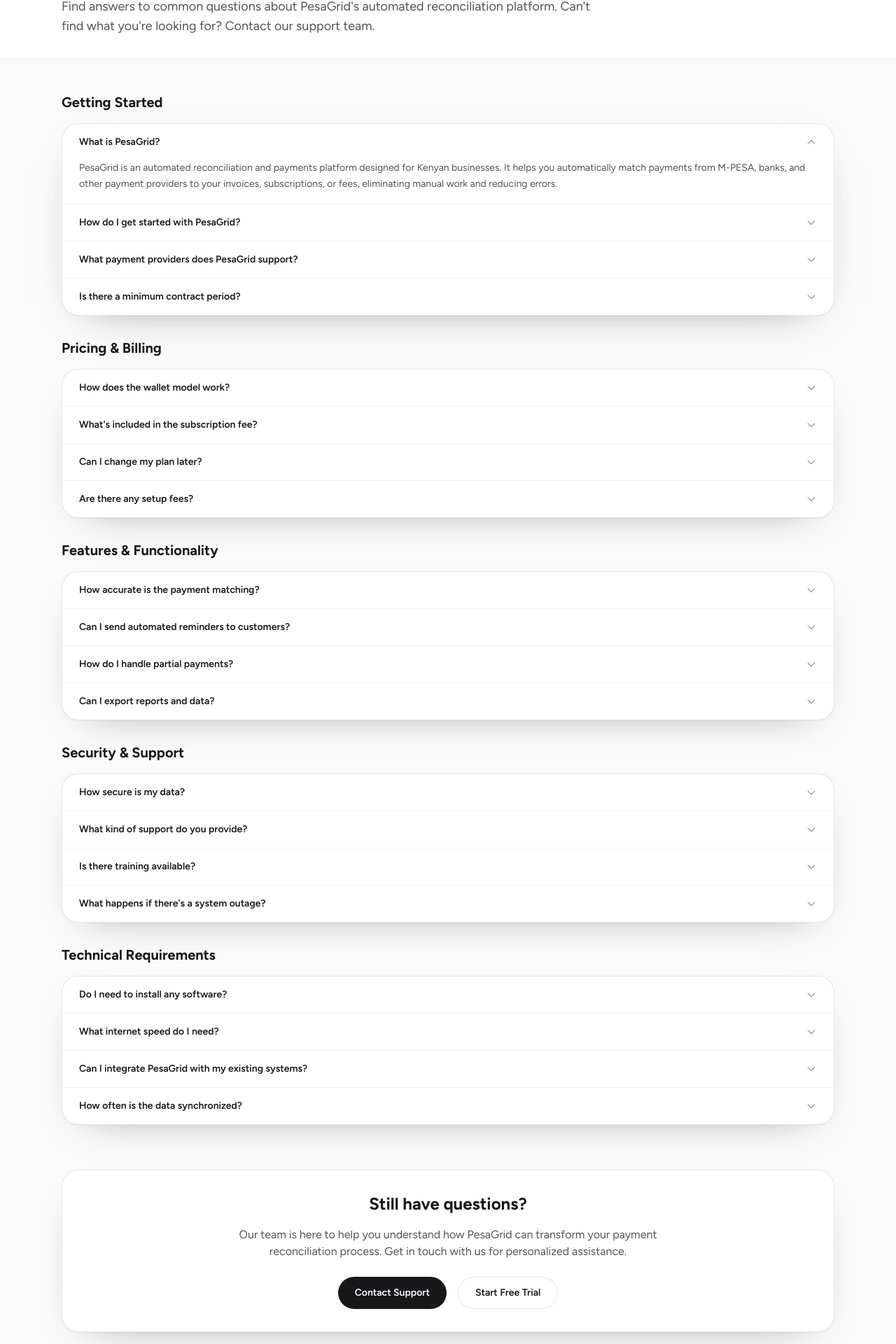
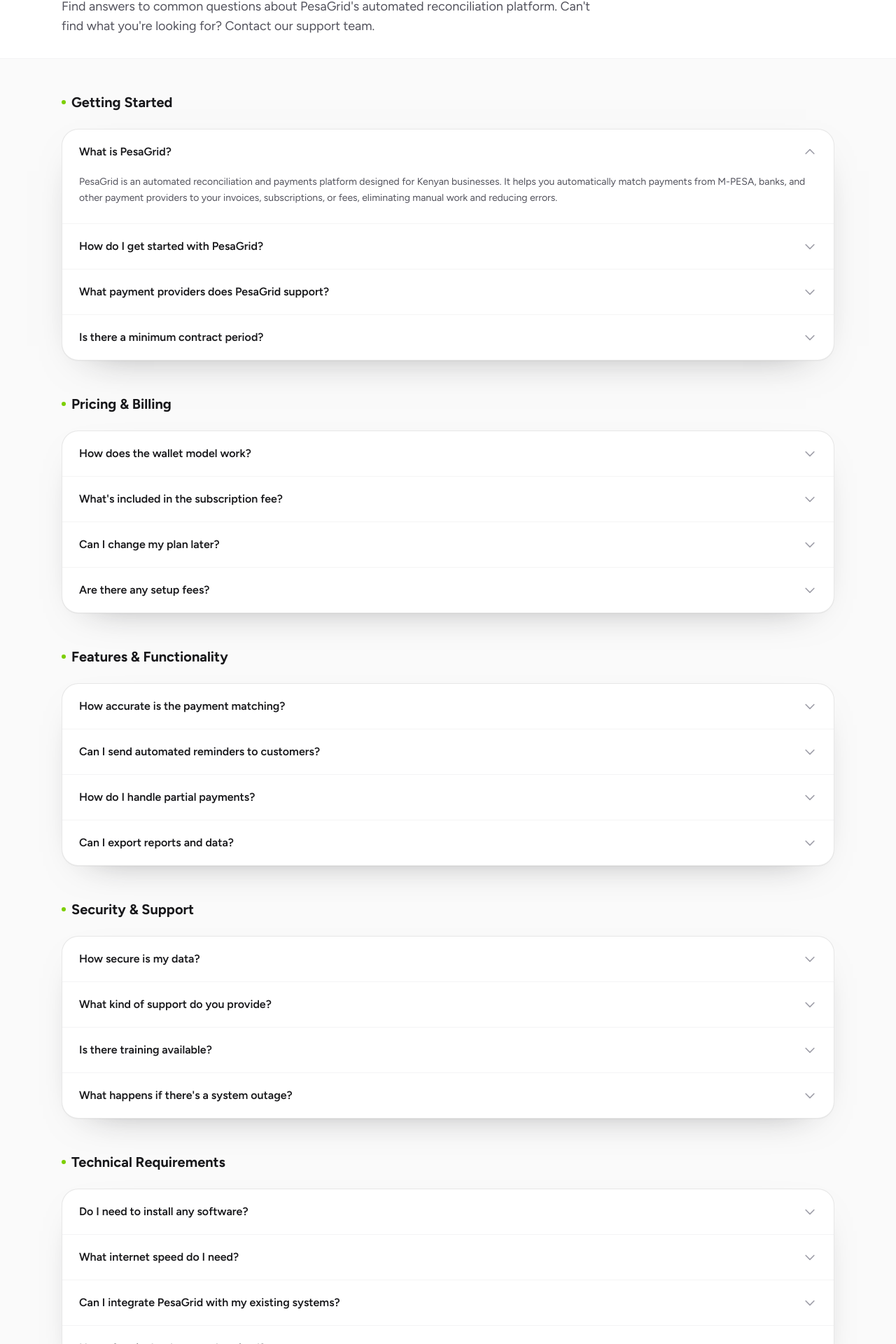
Before and after one commit to eslieh/pesagrid-client, a Next.js app: page /faq in a window 1280 px wide. Shown: the part 133-2053 px from the top of the page at 70% size. Built offline with nearby package versions, Linux system fonts and the light colour scheme.

Commit message:
feat: create stemap

```diff
--- a/app/auth/login/page.js
+++ b/app/auth/login/page.js
@@ -1,4 +1,9 @@
 import LoginPage from "../../pesagrid/components/Login";
+
+export const metadata = {
+  title: "Sign In | PesaGrid",
+  description: "Sign in to your PesaGrid account to manage automated reconciliations, view collections, and track business cash flow.",
+};
 
 export default function Page() {
   return <LoginPage />;
--- a/app/auth/register/page.js
+++ b/app/auth/register/page.js
@@ -1,4 +1,9 @@
 import RegisterPage from "../../pesagrid/components/Register";
+
+export const metadata = {
+  title: "Get Started | PesaGrid",
+  description: "Create your PesaGrid account today and start automating your business reconciliation across M-PESA and bank transfers.",
+};
 
 export default function Page() {
   return <RegisterPage />;
--- /dev/null
+++ b/app/faq/FAQClient.js
@@ -0,0 +1,106 @@
+"use client";
+
+import { motion } from "framer-motion";
+import { useState } from "react";
+
+function Card({ className = "", children }) {
+  return (
+    <div
+      className={[
+        "rounded-3xl border border-zinc-900/10 bg-white shadow-[0_1px_0_0_rgba(24,24,27,0.04),0_20px_60px_-40px_rgba(24,24,27,0.55)]",
+        className,
+      ].join(" ")}
+    >
+      {children}
+    </div>
+  );
+}
+
+function FAQItem({ question, answer, isOpen, onToggle }) {
+  return (
+    <div className="border-b border-zinc-100 last:border-b-0">
+      <button
+        onClick={onToggle}
+        className="w-full px-6 py-5 text-left flex items-center justify-between hover:bg-zinc-50 transition-colors group"
+      >
+        <h3 className="text-base font-semibold text-zinc-900 group-hover:text-lime-600 transition-colors">
+          {question}
+        </h3>
+        <motion.svg
+          animate={{ rotate: isOpen ? 180 : 0 }}
+          className="h-5 w-5 text-zinc-400 flex-shrink-0 ml-4"
+          fill="none"
+          viewBox="0 0 24 24"
+          stroke="currentColor"
+        >
+          <path
+            strokeLinecap="round"
+            strokeLinejoin="round"
+            strokeWidth={2}
+            d="M19 9l-7 7-7-7"
+          />
+        </motion.svg>
+      </button>
+      <motion.div
+        initial={{ height: 0, opacity: 0 }}
+        animate={{
+          height: isOpen ? "auto" : 0,
+          opacity: isOpen ? 1 : 0
+        }}
+        transition={{ duration: 0.3, ease: [0.22, 1, 0.36, 1] }}
+        className="overflow-hidden"
+      >
+        <div className="px-6 pb-6 text-sm text-zinc-600 leading-relaxed">
+          {answer}
+        </div>
+      </motion.div>
+    </div>
+  );
+}
+
+export default function FAQClient({ faqCategories }) {
+  const [openItems, setOpenItems] = useState(new Set([0]));
+
+  const toggleItem = (index) => {
+    const newOpenItems = new Set(openItems);
+    if (newOpenItems.has(index)) {
+      newOpenItems.delete(index);
+    } else {
+      newOpenItems.add(index);
+    }
+    setOpenItems(newOpenItems);
+  };
+
+  return (
+    <div className="grid gap-12">
+      {faqCategories.map((category, categoryIndex) => (
+        <motion.div
+          key={category.title}
+          initial={{ opacity: 0, y: 20 }}
+          whileInView={{ opacity: 1, y: 0 }}
+          viewport={{ once: true }}
+          transition={{ duration: 0.5, delay: categoryIndex * 0.1 }}
+        >
+          <h2 className="text-xl font-bold text-zinc-900 mb-6 flex items-center gap-2">
+            <span className="h-1.5 w-1.5 rounded-full bg-lime-500" />
+            {category.title}
+          </h2>
+          <Card className="divide-y divide-zinc-100">
+            {category.questions.map((item, questionIndex) => {
+              const globalIndex = categoryIndex * 100 + questionIndex;
+              return (
+                <FAQItem
+                  key={globalIndex}
+                  question={item.question}
+                  answer={item.answer}
+                  isOpen={openItems.has(globalIndex)}
+                  onToggle={() => toggleItem(globalIndex)}
+                />
+              );
+            })}
+          </Card>
+        </motion.div>
+      ))}
+    </div>
+  );
+}
--- a/app/faq/page.js
+++ b/app/faq/page.js
@@ -1,73 +1,24 @@
-"use client";
+import Link from "next/link";
+import FAQClient from "./FAQClient";
 
-import { motion } from "framer-motion";
-import Link from "next/link";
-import { useState } from "react";
-
-function Card({ className = "", children }) {
-  return (
-    <div
-      className={[
-        "rounded-3xl border border-zinc-900/10 bg-white shadow-[0_1px_0_0_rgba(24,24,27,0.04),0_20px_60px_-40px_rgba(24,24,27,0.55)]",
-        className,
-      ].join(" ")}
-    >
-      {children}
-    </div>
-  );
-}
-
-function FAQItem({ question, answer, isOpen, onToggle }) {
-  return (
-    <div className="border-b border-zinc-100 last:border-b-0">
-      <button
-        onClick={onToggle}
-        className="w-full px-6 py-4 text-left flex items-center justify-between hover:bg-zinc-50 transition-colors"
-      >
-        <span className="text-sm font-semibold text-zinc-900">{question}</span>
-        <motion.svg
-          animate={{ rotate: isOpen ? 180 : 0 }}
-          className="h-4 w-4 text-zinc-400 flex-shrink-0"
-          fill="none"
-          viewBox="0 0 24 24"
-          stroke="currentColor"
-        >
-          <path
-            strokeLinecap="round"
-            strokeLinejoin="round"
-            strokeWidth={2}
-            d="M19 9l-7 7-7-7"
-          />
-        </motion.svg>
-      </button>
-      <motion.div
-        initial={{ height: 0, opacity: 0 }}
-        animate={{
-          height: isOpen ? "auto" : 0,
-          opacity: isOpen ? 1 : 0
-        }}
-        transition={{ duration: 0.3, ease: "easeInOut" }}
-        className="overflow-hidden"
-      >
-        <div className="px-6 pb-4 text-sm text-zinc-600 leading-relaxed">
-          {answer}
-        </div>
-      </motion.div>
-    </div>
-  );
-}
-
-export default function FAQ() {
-  const [openItems, setOpenItems] = useState(new Set([0])); // Open first item by default
-
-  const toggleItem = (index) => {
-    const newOpenItems = new Set(openItems);
-    if (newOpenItems.has(index)) {
-      newOpenItems.delete(index);
-    } else {
-      newOpenItems.add(index);
-    }
-    setOpenItems(newOpenItems);
+export const metadata = {
+  title: "Frequently Asked Questions | PesaGrid",
+  description:
+    "Find answers to common questions about PesaGrid's automated reconciliation platform. Learn how we automate M-PESA and bank matching for Kenyan businesses.",
+  keywords: [
+    "PesaGrid FAQ",
+    "automated reconciliation Kenya",
+    "M-PESA automation",
+    "payment matching support",
+    "fintech Kenya support",
+    "business payments Kenya",
+  ],
+  openGraph: {
+    title: "PesaGrid FAQ | Automated Reconciliation Support",
+    description: "Got questions? We've got answers about PesaGrid's reconciliation platform built for Kenya.",
+    url: "https://pesagrid.co.ke/faq",
+    type: "website",
+  },
 };
 
 const faqCategories = [
@@ -178,8 +129,53 @@
   }
 ];
 
+export default function FAQ() {
+  const baseUrl = "https://pesagrid.co.ke";
+  const breadcrumbSchema = {
+    "@context": "https://schema.org",
+    "@type": "BreadcrumbList",
+    "itemListElement": [
+      {
+        "@type": "ListItem",
+        "position": 1,
+        "name": "Home",
+        "item": baseUrl
+      },
+      {
+        "@type": "ListItem",
+        "position": 2,
+        "name": "FAQ",
+        "item": `${baseUrl}/faq`
+      }
+    ]
+  };
+
+  const jsonLd = {
+    "@context": "https://schema.org",
+    "@type": "FAQPage",
+    "mainEntity": faqCategories.flatMap((cat) =>
+      cat.questions.map((q) => ({
+        "@type": "Question",
+        "name": q.question,
+        "acceptedAnswer": {
+          "@type": "Answer",
+          "text": q.answer,
+        },
+      }))
+    ),
+  };
+
   return (
     <div className="min-h-screen bg-zinc-50">
+      <script
+        type="application/ld+json"
+        dangerouslySetInnerHTML={{ __html: JSON.stringify(breadcrumbSchema) }}
+      />
+      <script
+        type="application/ld+json"
+        dangerouslySetInnerHTML={{ __html: JSON.stringify(jsonLd) }}
+      />
+
       {/* Header */}
       <div className="bg-white border-b border-zinc-100">
         <div className="mx-auto max-w-6xl px-6 py-8">
@@ -193,61 +189,25 @@
             Back to Home
           </Link>
 
-          <motion.div
-            initial={{ opacity: 0, y: 20 }}
-            animate={{ opacity: 1, y: 0 }}
-            transition={{ duration: 0.5 }}
-          >
+          <div>
             <h1 className="text-3xl font-bold text-zinc-900 mb-4">
               Frequently Asked Questions
             </h1>
             <p className="text-lg text-zinc-600 max-w-3xl">
-              Find answers to common questions about PesaGrid's automated reconciliation platform.
-              Can't find what you're looking for? Contact our support team.
+              Find answers to common questions about PesaGrid&apos;s automated reconciliation platform.
+              Can&apos;t find what you&apos;re looking for? Contact our support team.
             </p>
-          </motion.div>
+          </div>
         </div>
       </div>
 
       {/* FAQ Content */}
       <div className="mx-auto max-w-6xl px-6 py-12">
-        <div className="grid gap-8">
-          {faqCategories.map((category, categoryIndex) => (
-            <motion.div
-              key={category.title}
-              initial={{ opacity: 0, y: 20 }}
-              animate={{ opacity: 1, y: 0 }}
-              transition={{ duration: 0.5, delay: categoryIndex * 0.1 }}
-            >
-              <h2 className="text-xl font-bold text-zinc-900 mb-4">
-                {category.title}
-              </h2>
-              <Card className="divide-y divide-zinc-100">
-                {category.questions.map((item, questionIndex) => {
-                  const globalIndex = categoryIndex * 100 + questionIndex;
-                  return (
-                    <FAQItem
-                      key={globalIndex}
-                      question={item.question}
-                      answer={item.answer}
-                      isOpen={openItems.has(globalIndex)}
-                      onToggle={() => toggleItem(globalIndex)}
-                    />
-                  );
-                })}
-              </Card>
-            </motion.div>
-          ))}
-        </div>
+        <FAQClient faqCategories={faqCategories} />
 
         {/* CTA Section */}
-        <motion.div
-          initial={{ opacity: 0, y: 20 }}
-          animate={{ opacity: 1, y: 0 }}
-          transition={{ duration: 0.5, delay: 0.6 }}
-          className="mt-16 text-center"
-        >
-          <Card className="p-8">
+        <div className="mt-16 text-center">
+          <div className="rounded-3xl border border-zinc-900/10 bg-white p-8 shadow-[0_1px_0_0_rgba(24,24,27,0.04),0_20px_60px_-40px_rgba(24,24,27,0.55)]">
             <h2 className="text-2xl font-bold text-zinc-900 mb-4">
               Still have questions?
             </h2>
@@ -269,8 +229,8 @@
                 Start Free Trial
               </Link>
             </div>
-          </Card>
-        </motion.div>
+          </div>
+        </div>
       </div>
     </div>
   );
--- a/app/layout.js
+++ b/app/layout.js
@@ -58,12 +58,85 @@
 };
 
 export default function RootLayout({ children }) {
+  const baseUrl = "https://pesagrid.co.ke";
+
+  const organizationSchema = {
+    "@context": "https://schema.org",
+    "@type": "Organization",
+    "name": "PesaGrid",
+    "url": baseUrl,
+    "logo": `${baseUrl}/logo.png`,
+    "sameAs": [
+      "https://twitter.com/pesagrid",
+      "https://linkedin.com/company/pesagrid"
+    ]
+  };
+
+  const websiteSchema = {
+    "@context": "https://schema.org",
+    "@type": "WebSite",
+    "name": "PesaGrid",
+    "url": baseUrl,
+    "potentialAction": {
+      "@type": "SearchAction",
+      "target": `${baseUrl}/search?q={search_term_string}`,
+      "query-input": "required name=search_term_string"
+    }
+  };
+
+  const sitenavSchema = {
+    "@context": "https://schema.org",
+    "@type": "SiteNavigationElement",
+    "hasPart": [
+      {
+        "@type": "WebPage",
+        "name": "Home",
+        "url": baseUrl
+      },
+      {
+        "@type": "WebPage",
+        "name": "Pricing",
+        "url": `${baseUrl}/pricing`
+      },
+      {
+        "@type": "WebPage",
+        "name": "FAQ",
+        "url": `${baseUrl}/faq`
+      },
+      {
+        "@type": "WebPage",
+        "name": "Sign In",
+        "url": `${baseUrl}/auth/login`
+      },
+      {
+        "@type": "WebPage",
+        "name": "Get Started",
+        "url": `${baseUrl}/auth/register`
+      }
+    ]
+  };
+
   return (
     <html
       lang="en"
       className={`${figtree.variable} ${geistMono.variable} h-full antialiased`}
     >
       <head>
+        <Script
+          id="organization-schema"
+          type="application/ld+json"
+          dangerouslySetInnerHTML={{ __html: JSON.stringify(organizationSchema) }}
+        />
+        <Script
+          id="website-schema"
+          type="application/ld+json"
+          dangerouslySetInnerHTML={{ __html: JSON.stringify(websiteSchema) }}
+        />
+        <Script
+          id="sitenav-schema"
+          type="application/ld+json"
+          dangerouslySetInnerHTML={{ __html: JSON.stringify(sitenavSchema) }}
+        />
         <Script
           async
           src="https://www.googletagmanager.com/gtag/js?id=G-79CFCLSTJS"
```
Also changed, not shown: app/pricing/page.js (+25 -0 lines), app/sitemap.js (+18 -0 lines). Lines whose indentation alone changed are shown as unchanged.
